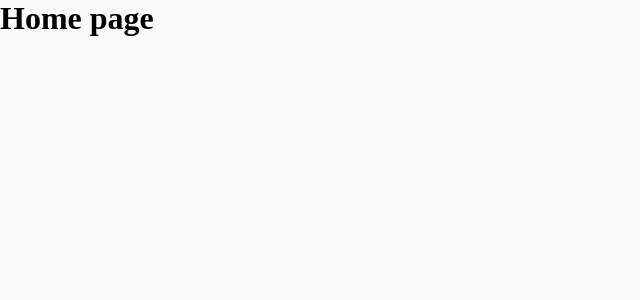
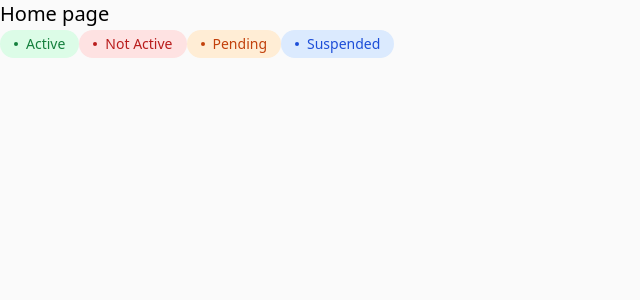
Before and after one commit to prafessor/crm, a Next.js app: page / in a window 1280 px wide. Shown: the top 300 px of the page, without its empty margins (0-640 px from the left). Built offline with nearby package versions, Linux system fonts and the light colour scheme.

Commit message:
Add client components: logo-uploader, input-field

```diff
--- a/package.json
+++ b/package.json
@@ -9,7 +9,9 @@
     "lint": "eslint"
   },
   "dependencies": {
+    "clsx": "^2.1.1",
     "eslint-config-prettier": "^10.1.8",
+    "formik": "^2.4.6",
     "next": "15.5.4",
     "prettier": "^3.6.2",
     "react": "19.1.0",
@@ -20,8 +22,11 @@
     "@types/node": "^20",
     "@types/react": "^19",
     "@types/react-dom": "^19",
+    "autoprefixer": "^10.4.21",
     "eslint": "^9",
     "eslint-config-next": "15.5.4",
+    "postcss": "^8.5.6",
+    "tailwindcss": "^3.4.18",
     "typescript": "^5"
   }
 }
--- /dev/null
+++ b/postcss.config.js
@@ -0,0 +1,6 @@
+module.exports = {
+  plugins: {
+    tailwindcss: {},
+    autoprefixer: {},
+  },
+}
--- /dev/null
+++ b/src/app/components/button.tsx
@@ -0,0 +1,46 @@
+'use client';
+
+import React from 'react';
+import clsx from 'clsx';
+
+export interface ButtonProps
+  extends Partial<React.ReactHTMLElement<HTMLButtonElement>> {
+  disabled: boolean;
+}
+
+export default function Button({ disabled, ...rest }: ButtonProps) {
+  return (
+    <button
+      {...rest}
+      className={clsx(
+        'py-2.5 px-5 bg-gray-900 text-zinc-50 text-base text-center font-medium rounded',
+        !disabled && 'hover:bg-gray-800 active:bg-gray-950',
+        disabled && 'text-zinc-100',
+      )}
+    />
+  );
+}
+
+
+// 'use client';
+
+// import React from 'react';
+// import clsx from 'clsx';
+
+// export interface ButtonProps
+//   extends React.ButtonHTMLAttributes<HTMLButtonElement> {
+//   disabled?: boolean;
+// }
+
+// export default function Button({ disabled, ...rest }: ButtonProps) {
+//   return (
+//     <button
+//       {...rest}
+//       className={clsx(
+//         'py-2.5 px-5 bg-gray-900 text-zinc-50 text-base text-center font-medium rounded',
+//         !disabled && 'hover:bg-gray-800 active:bg-gray-950',
+//         disabled && 'text-zinc-100',
+//       )}
+//     />
+//   );
+// }
--- /dev/null
+++ b/src/app/components/input-field.tsx
@@ -0,0 +1,25 @@
+'use client';
+
+import React from 'react';
+import { Field } from 'formik';
+
+export interface InputFieldProps {
+  label?: string;
+}
+
+export default function InputField({ label, id, ...rest }: InputFieldProps) {
+  return (
+    <div className="flex flex-col">
+      {label && (
+        <label htmlFor={id} className="mb-2 text-base color-gray-900">
+          {label}
+        </label>
+      )}
+      <Field
+        {...rest}
+        id={id}
+        className="p-3 h-11 text-sm rounded border border-gray-300 shadow"
+      />
+    </div>
+  );
+}
--- /dev/null
+++ b/src/app/components/logo-uploader.tsx
@@ -0,0 +1,37 @@
+'use client';
+
+import React from 'react';
+import Image from 'next/image';
+
+export interface LogoUploaderProps extends Omit<React.InputHTMLAttributes<HTMLInputElement>, 'type'> {
+  label?: string;
+}
+
+export default function LogoUploader({
+  label,
+  placeholder,
+  id,
+  ...rest
+}: LogoUploaderProps) {
+  return (
+    <div className="flex gap-10 mb-3">
+      {label && <p className="text-base color-gray-900">{label}</p>}
+      <label
+        htmlFor={id}
+        className="flex flex-col items-center justify-center w-40 h-40 bg-white border border-slate-900 border-dashed rounded-full cursor-pointer"
+      >
+        <Image
+          className="mb-1"
+          width={48}
+          height={48}
+          src="/icons/upload.svg"
+          alt="upload"
+        />
+        {placeholder && (
+          <p className="text-base text-gray-500">{placeholder}</p>
+        )}
+        <input {...rest} id={id} type="file" accept="image/*" className="hidden" />
+      </label>
+    </div>
+  );
+}
--- /dev/null
+++ b/src/app/components/status-label.tsx
@@ -0,0 +1,30 @@
+import React from 'react';
+import clsx from 'clsx';
+
+export enum Status {
+    Active = 'active',
+    NotActive = 'notActive',
+    Pending = 'pending',
+    Suspended = 'suspended',
+}
+
+export interface StatusLabelProps {
+    children: React.ReactNode;
+    status: Status;
+    disabled?: boolean;
+}
+
+export default function StatusLabel({ children, status, disabled }: StatusLabelProps) {
+    return <div className={clsx(
+        'inline-flex items-center py-1 px-3.5 rounded-3xl text-sm font-medium',
+        status === Status.Active && 'text-green-700 bg-green-100',
+        status === Status.NotActive && 'text-red-700 bg-red-100',
+        status === Status.Pending && 'text-orange-700 bg-orange-100',
+        status === Status.Suspended && 'text-blue-700 bg-blue-100',
+        {
+            ['opacity-75 cursor-not-allowed']: disabled,
+        },)}>
+        <div className='w-1 h-1 mr-2 rounded-full bg-current'/>
+        {children}
+    </div>
+}
--- a/src/app/globals.css
+++ b/src/app/globals.css
@@ -1,3 +1,7 @@
+@tailwind base;
+@tailwind components;
+@tailwind utilities;
+
 * {
   box-sizing: border-box;
   padding: 0;
--- a/src/app/page.tsx
+++ b/src/app/page.tsx
@@ -1,7 +1,13 @@
+import StatusLabel, { Status } from "./components/status-label";
+
 export default function Home() {
   return (
     <main>
-      <h1>Home page</h1>
+      <h1 className="text-xl">Home page</h1>
+      <StatusLabel status={Status.Active}>Active</StatusLabel>
+      <StatusLabel status={Status.NotActive}>Not Active</StatusLabel>
+      <StatusLabel status={Status.Pending}>Pending</StatusLabel>
+      <StatusLabel status={Status.Suspended}>Suspended</StatusLabel>
     </main>
   );
 }
--- /dev/null
+++ b/tailwind.config.js
@@ -0,0 +1,8 @@
+/** @type {import('tailwindcss').Config} */
+module.exports = {
+  content: ['./src/**/*.{js,ts,jsx,tsx,mdx}'],
+  theme: {
+    extend: {},
+  },
+  plugins: [],
+}
```
Also changed, not shown: 1 other file (tests, documents, lock files or other folders).
